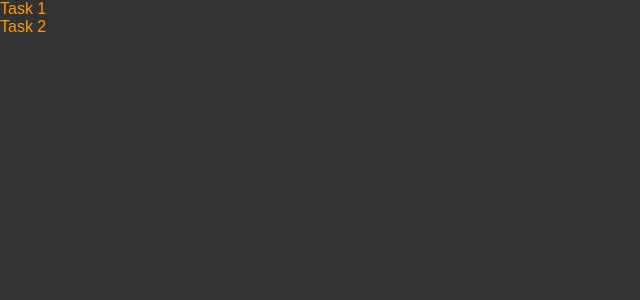
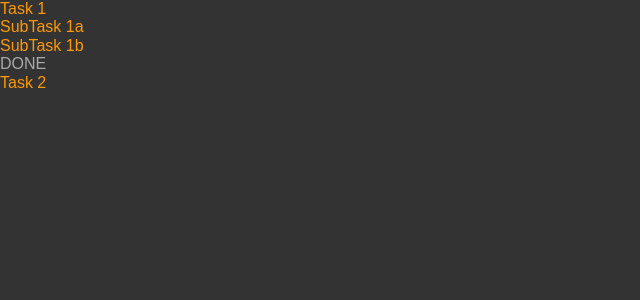
Before and after one commit to johan-st/ti-do, a React (Create React App) app in the folder client/: page / in a window 1280 px wide. Shown: the top 300 px of the page, without its empty margins (0-640 px from the left). Built offline with nearby package versions, Linux system fonts and the light colour scheme; no server answers.

Commit message:
add drag and drop

```diff
--- a/client/src/App.tsx
+++ b/client/src/App.tsx
@@ -1,25 +1,41 @@
 import './App.css'
 import React, { useReducer } from 'react'
 import { GlobalContext } from './GlobalContext'
-import { DragDropContext } from 'react-beautiful-dnd'
+import { DragDropContext, Draggable, Droppable } from 'react-beautiful-dnd'
 import { reducer, initialState, ACTIONS } from './reducer'
-import { SubNode } from './components'
+import { RootNodeWrapper } from './components'
 import { useMountEffect } from './helpers'
 import { http } from './http'
 
 function App(): JSX.Element {
   const [state, dispatch] = useReducer(reducer, initialState)
-  const lists = state.lists.map(i => <SubNode key={i.nodeId} item={i} />)
   useMountEffect(() => { http.fetchAll(dispatch) })
 
   return (
     <GlobalContext.Provider value={{ state, dispatch }}>
       <DragDropContext onDragEnd={res => dispatch(ACTIONS.DRAG_END(res))}>
-        <div className="App">
-          {lists}
-        </div>
+        <Droppable droppableId={'rootsDroppable'}>
+          {(provided, snapshot) => (
+            < div
+              {...provided.droppableProps}
+              ref={provided.innerRef}>
+              {state.lists.map((node, index) => (
+                <Draggable key={node.nodeId} draggableId={node.nodeId} index={index}>
+                  {(provided, snapshot) => (
+                    <div
+                      ref={provided.innerRef}
+                      {...provided.draggableProps}
+                      {...provided.dragHandleProps}
+                    >
+                      <RootNodeWrapper node={node} />
+                    </div>
+                  )}
+                </Draggable>
+              ))}
+              {provided.placeholder}
+            </div>)}
+        </Droppable>
       </DragDropContext>
-    </GlobalContext.Provider >
-  )
+    </GlobalContext.Provider >)
 }
 export default App
--- a/client/src/components/RootNode/RootNode.tsx
+++ b/client/src/components/RootNode/RootNode.tsx
@@ -1,16 +1,20 @@
 import React from 'react'
-import { SubNode } from '../index'
+import { SubNodeWrapper } from '../index'
 
-type RootNodeProps = {
-  node: ListNode,
+export type RootNodeProps = {
+  node: ListNode
   children?: never[]
 }
+
 const RootNode = (props: RootNodeProps): JSX.Element => {
-  return (
-    <div>
-      <SubNode item={props.node} />
-    </div>
-  )
+  const subNodes = props.node.subNodes.map((node, index) => (<SubNodeWrapper key={node.nodeId} node={node} index={index} />))
+  return (<>
+    {props.node.title}
+    {subNodes}
+
+  </>)
+
+
 }
 
-export default RootNode
+export { RootNode }
--- /dev/null
+++ b/client/src/components/RootNode/RootNodeWrapper.tsx
@@ -0,0 +1,19 @@
+import React from 'react'
+import { Droppable, Draggable } from 'react-beautiful-dnd'
+import { RootNode, RootNodeProps } from './RootNode'
+
+const RootNodeWrapper = (props: RootNodeProps) => {
+  return (
+    <Droppable droppableId={props.node.nodeId}>
+      {(provided, snapshot) => (
+        <div
+          {...provided.droppableProps}
+          ref={provided.innerRef}>
+          <RootNode node={props.node} />
+          {provided.placeholder}
+        </div>)}
+    </Droppable>
+  )
+}
+
+export { RootNodeWrapper }
--- a/client/src/components/SubNode/SubNode.tsx
+++ b/client/src/components/SubNode/SubNode.tsx
@@ -1,18 +1,19 @@
 import React from 'react'
 import './SubNode.css'
 
-type ListNodeProps = {
-  item: ListNode,
+export type SubNodeProps = {
+  node: ListNode
+  index: number
   children?: never[]
 }
 
-function ListNode(props: ListNodeProps): JSX.Element {
+function SubNode(props: SubNodeProps): JSX.Element {
   return (
     <div className='item'>
-      {props.item.title}
-      <div className="item--complete">{props.item.completed ? 'DONE' : ''}</div>
+      {props.node.title}
+      <div className="item--complete">{props.node.completed ? 'DONE' : ''}</div>
     </div>
   )
 }
 
-export default ListNode
+export { SubNode }
--- /dev/null
+++ b/client/src/components/SubNode/SubNodeWrapper.tsx
@@ -0,0 +1,29 @@
+import React from 'react'
+import './SubNode.css'
+import { SubNode, SubNodeProps } from './SubNode'
+import { Draggable } from 'react-beautiful-dnd'
+import { useEffect } from 'react'
+
+
+
+function SubNodeWrapper(props: SubNodeProps): JSX.Element {
+  useEffect(() => {
+    console.log('sub wrapper')
+
+  }, [])
+  return (
+    <Draggable key={props.node.nodeId} draggableId={props.node.nodeId} index={props.index}>
+      {(provided, snapshot) => (
+        <div
+          ref={provided.innerRef}
+          {...provided.draggableProps}
+          {...provided.dragHandleProps}
+        >
+          <SubNode {...props} />
+        </div>
+      )}
+    </Draggable>
+  )
+}
+
+export { SubNodeWrapper }
--- a/client/src/components/index.ts
+++ b/client/src/components/index.ts
@@ -1,4 +1,4 @@
-import  SubNode  from './SubNode/SubNode'
-import  RootNode  from './RootNode/RootNode'
+import  {SubNodeWrapper}  from './SubNode/SubNodeWrapper'
+import  {RootNodeWrapper}  from './RootNode/RootNodeWrapper'
 
-export {SubNode, RootNode}
+export {SubNodeWrapper, RootNodeWrapper}
--- a/client/src/placeholders.ts
+++ b/client/src/placeholders.ts
@@ -7,13 +7,13 @@ const listPlaceholder: ListNode[] =
        subNodes:[
          {
            nodeId: 'd4ff5bdd-f6e4-47e7-847f-ae77903adf1d',
-           title: 'Task 3',
+           title: 'SubTask 1a',
            completed:false,
            subNodes:[]
          },{
            nodeId: 'd4ff5bdd-f6e4-47e7-847f-ae77903adf1e',
-           title: 'Task 4',
-           completed:false,
+           title: 'SubTask 1b',
+           completed:true,
            subNodes:[]
          }]
      },
```
Also changed, not shown: 1 other file (tests, documents, lock files or other folders).
